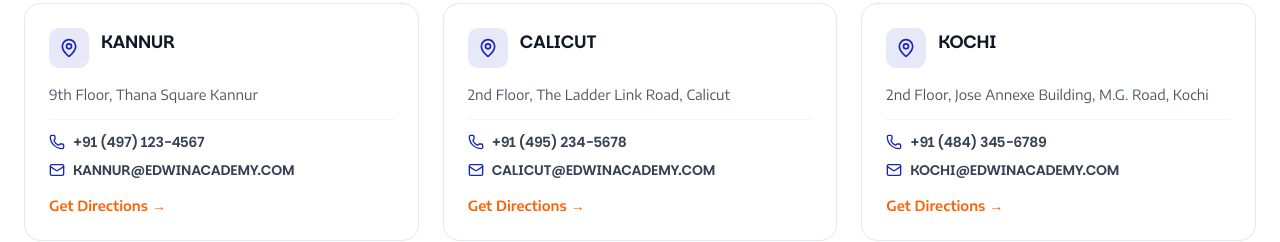
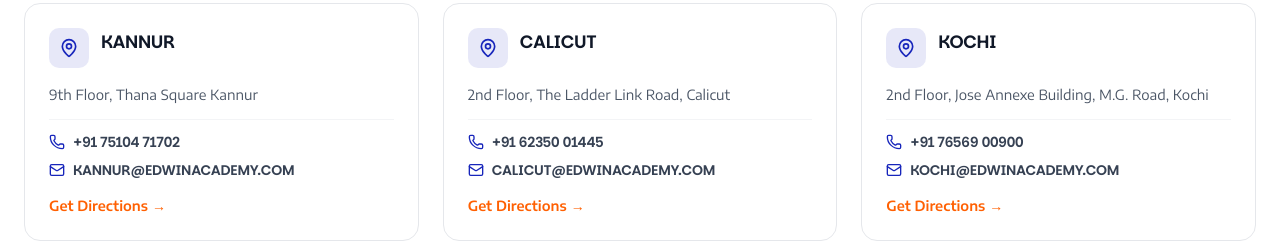
Before and after one commit to edwinwebsite123-ctrl/edwin-frontend, a Next.js app: page /contact in a window 1280 px wide. Shown: the part 1980-2222 px from the top of the page. Built offline with nearby package versions, Linux system fonts and the light colour scheme; no server answers.

Commit message:
contact number updated contact page

```diff
--- a/src/app/contact/page.tsx
+++ b/src/app/contact/page.tsx
@@ -68,19 +68,19 @@ export default function ContactPage() {
     {
       city: "Kannur",
       address: "9th Floor, Thana Square Kannur",
-      phone: "+91 (497) 123-4567",
+      phone: "+91 75104 71702",
       email: "kannur@edwinacademy.com",
     },
     {
       city: "Calicut",
       address: "2nd Floor, The Ladder Link Road, Calicut",
-      phone: "+91 (495) 234-5678",
+      phone: "+91 62350 01445",
       email: "calicut@edwinacademy.com",
     },
     {
       city: "Kochi",
       address: "2nd Floor, Jose Annexe Building, M.G. Road, Kochi",
-      phone: "+91 (484) 345-6789",
+      phone: "+91 76569 00900",
       email: "kochi@edwinacademy.com",
     },
   ];
```
